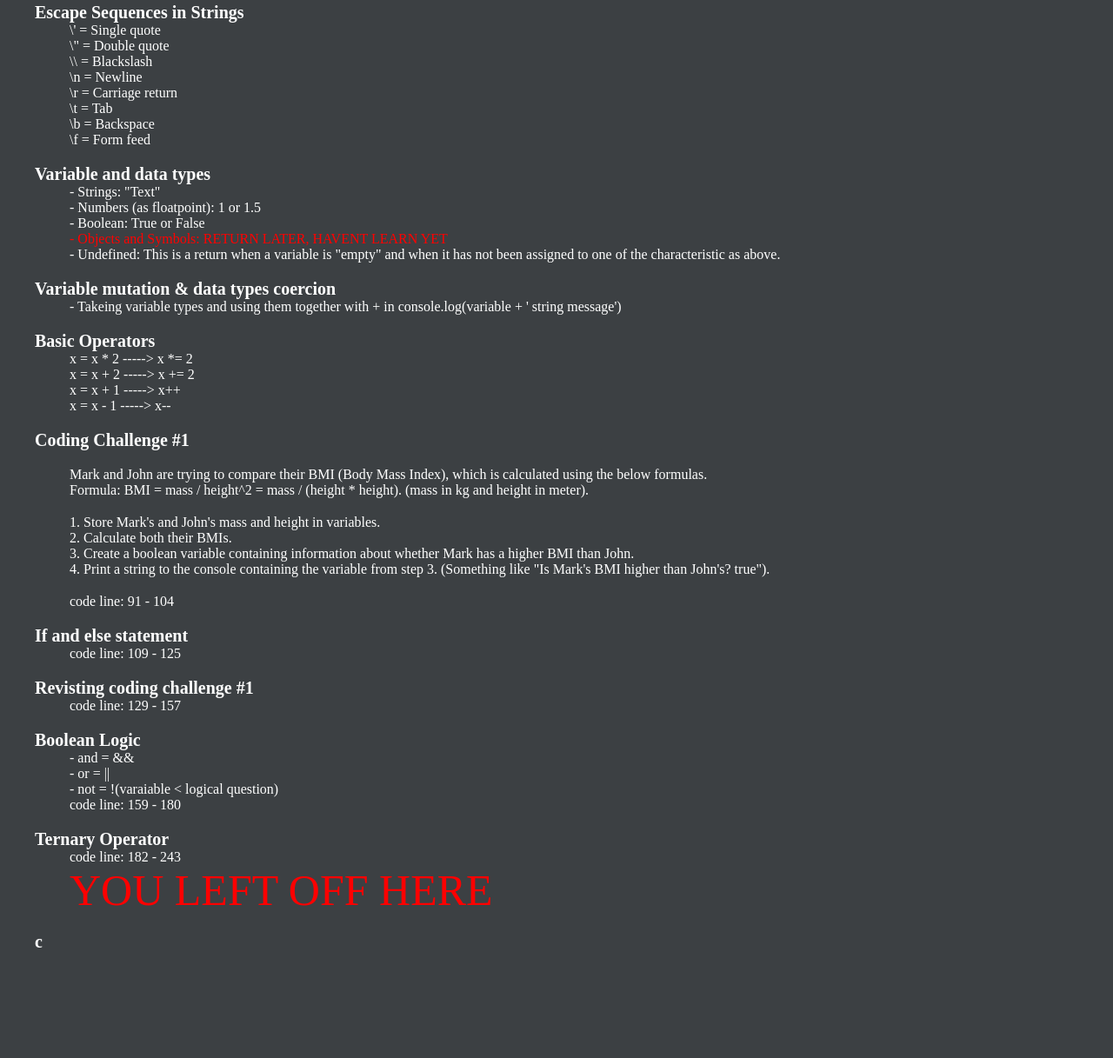
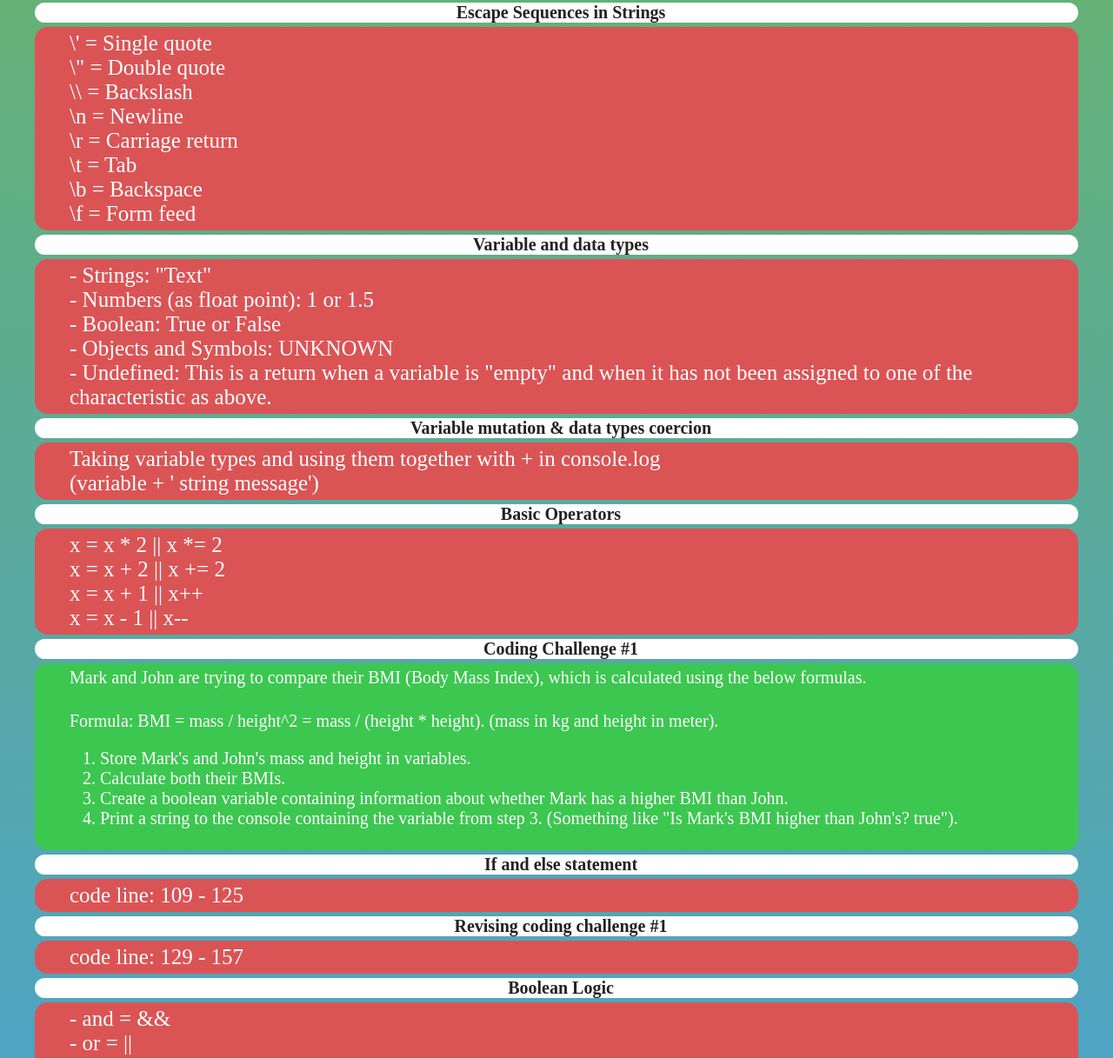
Before and after one commit to 561nano/Udemy_JavaScript, a plain HTML site: page Section 2/index.html in a window 1280 px wide. Shown: the part 111-1328 px from the top of the page at 87% size. Before the commit the page ends 1245 px from the top, so only its background shows below. Drawn offline with Linux system fonts and the light colour scheme.

Commit message:
Updated web page to look a little better
Reformatted: Code & Corrected spelling
Created: CSS file
Moved: css code from html to css

```diff
--- a/Section 2/index.html
+++ b/Section 2/index.html
@@ -4,124 +4,101 @@
 <head>
     <meta charset="UTF-8">
     <title>Section 2: JavaScript Language Basics</title>
+    <link rel="stylesheet" type="text/css" href="style.css">
 </head>
-<style>
-    body {
-        color: white;
-        margin-top: 20px;
-        margin-bottom: 20px;
-        margin-left: 40px;
-        margin-right: 40px;
-    }
-</style>
+<body>
+<h1>Section 2: JavaScript Language Basics</h1>
+<p>Section 2 notes from Christian S.</p>
 
-<body style="background-color: #3C4043;">
-    <h1>Section 2: JavaScript Language Basics</h1>
-
-    <p>Section 2 notes from Christian S.</p>
-
-    <dl>
-        <b>
-            <dt style="font-size: 20px">Escape Sequences in Strings</dt>
-        </b>
+<dl>
+    <dt><b>Escape Sequences in Strings</b></dt>
+    <div class="info_box">
         <dd>\' = Single quote</dd>
         <dd>\" = Double quote</dd>
-        <dd>\\ = Blackslash</dd>
+        <dd>\\ = Backslash</dd>
         <dd>\n = Newline</dd>
         <dd>\r = Carriage return</dd>
         <dd>\t = Tab</dd>
         <dd>\b = Backspace</dd>
         <dd>\f = Form feed</dd>
-        <dd>⠀</dd>
-
-        <b>
-            <dt style="font-size: 20px">Variable and data types</dt>
-        </b>
-        <dd>- Strings: "Text"</dd>
-        <dd>- Numbers (as floatpoint): 1 or 1.5</dd>
-        <dd>- Boolean: True or False</dd>
-        <dd><span style="color: red; ">- Objects and Symbols: RETURN LATER, HAVENT LEARN YET</span></dd>
-        <dd>- Undefined: This is a return when a variable is "empty" and when it has not been assigned to one of the characteristic as above.</dd>
-        <dd>⠀</dd>
-
-        <b>
-            <dt style="font-size: 20px">Variable mutation & data types coercion</dt>
-        </b>
-        <dd>- Takeing variable types and using them together with + in console.log(variable + ' string message')</dd>
-        <dd>⠀</dd>
-
-        <b>
-            <dt style="font-size: 20px">Basic Operators</dt>
-        </b>
-        <dd>x = x * 2 -----> x *= 2</dd>
-        <dd>x = x + 2 -----> x += 2</dd>
-        <dd>x = x + 1 -----> x++</dd>
-        <dd>x = x - 1 -----> x--</dd>
-        <dd>⠀</dd>
+    </div>
 
 
-        <b>
-            <dt style="font-size: 20px">Coding Challenge #1</dt>
-        </b>
-        <dd>⠀</dd>
+    <dt><b>Variable and data types</b></dt>
+    <div class="info_box">
+        <dd>- Strings: "Text"</dd>
+        <dd>- Numbers (as float point): 1 or 1.5</dd>
+        <dd>- Boolean: True or False</dd>
+        <!--TODO add objects and symbols info-->
+        <dd>- Objects and Symbols: UNKNOWN</dd>
+        <dd>- Undefined: This is a return when a variable is "empty" and when it has not been assigned to one of the
+            characteristic as above.
+        </dd>
+    </div>
+
+
+    <dt><b>Variable mutation & data types coercion</b></dt>
+    <div class="info_box">
+        <dd>Taking variable types and using them together with + in console.log<br>(variable + ' string message')</dd>
+    </div>
+
+
+    <dt><b>Basic Operators</b></dt>
+    <div class="info_box">
+        <dd>x = x * 2 || x *= 2</dd>
+        <dd>x = x + 2 || x += 2</dd>
+        <dd>x = x + 1 || x++</dd>
+        <dd>x = x - 1 || x--</dd>
+    </div>
+
+
+    <dt><b>Coding Challenge #1</b></dt>
+
+    <div class="challenge_text">
         <dd>Mark and John are trying to compare their BMI (Body Mass Index), which is calculated using the below formulas.</dd>
+        <dd><br>Formula: BMI = mass / height^2 = mass / (height * height). (mass in kg and height in meter).</dd>
 
-        <dd>Formula: BMI = mass / height^2 = mass / (height * height). (mass in kg and height in meter).</dd>
+            <p>1. Store Mark's and John's mass and height in variables.
+            <br>2. Calculate both their BMIs.
+            <br>3. Create a boolean variable containing information about whether Mark has a higher BMI than John.
+            <br>4. Print a string to the console containing the variable from step 3. (Something like "Is Mark's BMI higher
+            than
+            John's? true").
+    </div>
 
-        <dd>⠀</dd>
-        <dd>1. Store Mark's and John's mass and height in variables.</dd>
-        <dd>2. Calculate both their BMIs.</dd>
-        <dd>3. Create a boolean variable containing information about whether Mark has a higher BMI than John. </dd>
-        <dd>4. Print a string to the console containing the variable from step 3. (Something like "Is Mark's BMI higher than John's? true").</dd>
-        <dd>⠀</dd>
-        <dd>code line: 91 - 104</dd>
-        <dd>⠀</dd>
 
-        <b>
-            <dt style="font-size: 20px">If and else statement</dt>
-        </b>
+    <dt><b>If and else statement</b></dt>
+    <div class="info_box">
+        <!--TODO fix code lines-->
         <dd>code line: 109 - 125</dd>
-        <dd>⠀</dd>
+    </div>
 
-        <b>
-            <dt style="font-size: 20px">Revisting coding challenge #1</dt>
-        </b>
+
+    <dt><b>Revising coding challenge #1</b></dt>
+    <div class="info_box">
+        <!--TODO fix code lines-->
         <dd>code line: 129 - 157</dd>
-        <dd>⠀</dd>
+    </div>
 
-        <b>
-            <dt style="font-size: 20px">Boolean Logic</dt>
-        </b>
-        <dd>- and = && </dd>
-        <dd>- or = || </dd>
-        <dd>- not = !(varaiable < logical question)</dd> <dd>code line: 159 - 180</dd>
-        <dd>⠀</dd>
 
-        <b>
-            <dt style="font-size: 20px">Ternary Operator</dt>
-        </b>
+    <dt><b>Boolean Logic</b></dt>
+    <div class="info_box">
+        <dd>- and = &&</dd>
+        <dd>- or = ||</dd>
+        <dd>- not = !(variable < logical question)</dd>
+        <!--TODO fix code lines-->
+        <dd>code line: 159 - 180</dd>
+    </div>
+
+    <dt><b>Ternary Operator</b></dt>
+    <div class="info_box">
+        <!--TODO fix code lines-->
         <dd>code line: 182 - 243</dd>
-        <dd style="font-size: 50px"><span style="color: red; ">YOU LEFT OFF HERE</span></dd>
-        <dd>⠀</dd>
-
-        <b>
-            <dt style="font-size: 20px">c</dt>
-        </b>
-        <dd></dd>
-        <dd>⠀</dd>
-    </dl>
-
-    <!-- <p id="demo"></p> -->
+    </div>
+</dl>
 </body>
 
-
+<!-- Source of Javascript file -->
 <script src="script.js"></script>
-<!-- <script>document.getElementById("demo").innerHTML = yearJohn</script> -->
-
-<!-- if the scr "Source" of the file was located in a different location it would look like
-
-        <script src="Folder_Location/script.js"></script>
-
-        -->
 
 </html>
--- /dev/null
+++ b/Section 2/style.css
@@ -0,0 +1,46 @@
+body {
+    color: white;
+    margin: 20px 40px;
+    background: linear-gradient(to bottom, #67b26f, #4ca2cd);
+}
+
+dt {
+    font-size: 20px;
+    color: #222222;
+    padding-left: 10px;
+    background-color: white;
+    border-radius: 100px;
+    display: flex;
+    justify-content: center;
+}
+
+.info_box {
+    background-color: #da5455;
+    border-radius: 15px;
+    font-size: 25px;
+    margin-top: 5px;
+    margin-bottom: 5px;
+    padding-top: 5px;
+    padding-bottom: 5px;
+
+}
+
+.challenge_text {
+    font-size: 20px;
+    font-weight: 100;
+    background-color: #3cc750;
+    border-radius: 15px;
+    margin-top: 5px;
+    margin-bottom: 5px;
+    padding-top: 5px;
+    padding-bottom: 5px;
+}
+
+.challenge_text dd {
+    margin-bottom: 4px;
+}
+.challenge_text p {
+    margin-left: 55px;
+    margin-right: 5px;
+
+}
--- a/Section 4/style.css
+++ b/Section 4/style.css
@@ -1,5 +1,5 @@
 /**********************************************
-*** GENERAL
+               *** GENERAL ***
 **********************************************/
 
 * {
@@ -19,7 +19,7 @@ body {
     background-image: linear-gradient(rgba(62, 20, 20, 0.4), rgba(62, 20, 20, 0.4)), url(back.jpg);
     background-size: cover;
     background-position: center;
-    font-family: Lato;
+    font-family: Lato, serif;
     font-weight: 300;
     position: relative;
     height: 100vh;
@@ -33,7 +33,7 @@ body {
     left: 50%;
     transform: translate(-50%, -50%);
     background-color: #fff;
-    box-shadow: 0px 10px 50px rgba(0, 0, 0, 0.3);
+    box-shadow: 0 10px 50px rgba(0, 0, 0, 0.3);
     overflow: hidden;
 }
 
@@ -48,7 +48,7 @@ body {
 
 
 /**********************************************
-*** PLAYERS
+               *** PLAYERS ***
 **********************************************/
 
 .player-name {
@@ -111,7 +111,7 @@ button {
     color: #555;
     background: none;
     border: none;
-    font-family: Lato;
+    font-family: Lato, serif;
     font-size: 20px;
     text-transform: uppercase;
     cursor: pointer;
@@ -147,7 +147,7 @@ i {
     top: 178px;
     transform: translateX(-50%);
     height: 100px;
-    box-shadow: 0px 10px 60px rgba(0, 0, 0, 0.10);
+    box-shadow: 0 10px 60px rgba(0, 0, 0, 0.10);
 }
 
 .winner { background-color: #f7f7f7; }
```
Also changed, not shown: Section 2/script.js (+65 -65 lines), Section 3/script.js (+6 -6 lines).
